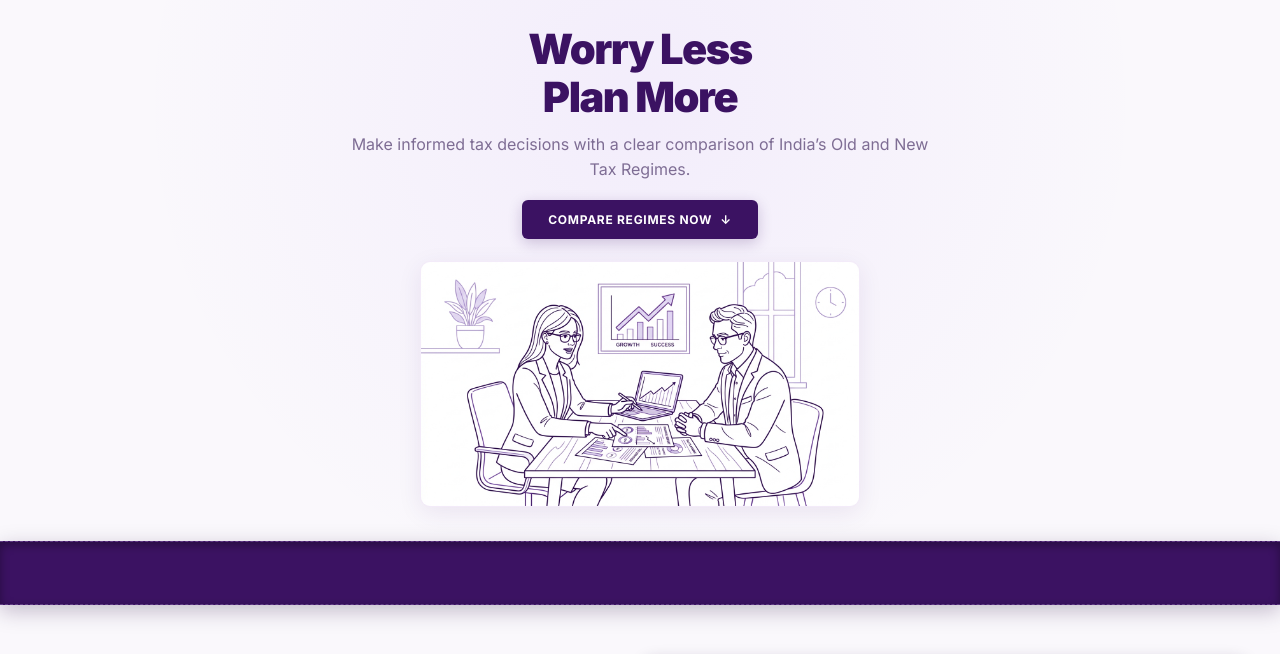
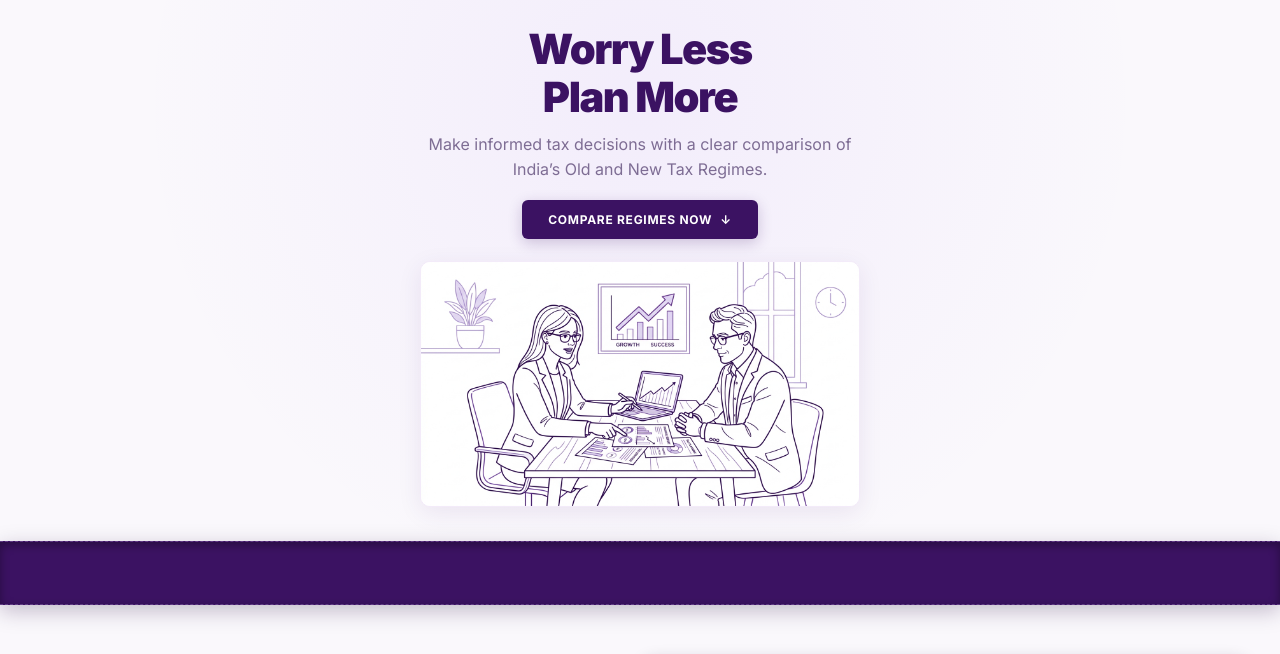
Before and after one commit to uttamvardam/Web-Projects, a website: page Tax-Clarity/index.html in a window 1280 px wide. Shown: the part 75-729 px from the top of the page. Drawn offline with Linux system fonts and the light colour scheme.

Commit message:
Format subtitle into two balanced lines with line break before India's Old and New Tax Regimes

```diff
--- a/Tax-Clarity/index.html
+++ b/Tax-Clarity/index.html
@@ -68,7 +68,7 @@
   <section class="hero-visual-section">
     <div class="app-container hero-content-wrapper">
       <h2 class="hero-main-title">Worry Less<br>Plan More</h2>
-      <p class="hero-subtitle">Make informed tax decisions with a clear comparison of India’s Old and New Tax Regimes.</p>
+      <p class="hero-subtitle">Make informed tax decisions with a clear comparison of<br>India’s Old and New Tax Regimes.</p>
       <a href="#calculatorSection" class="hero-cta-btn">
         <span>Compare Regimes Now</span>
         <span>↓</span>
```
Also changed, not shown: index.html (+1 -1 lines).
